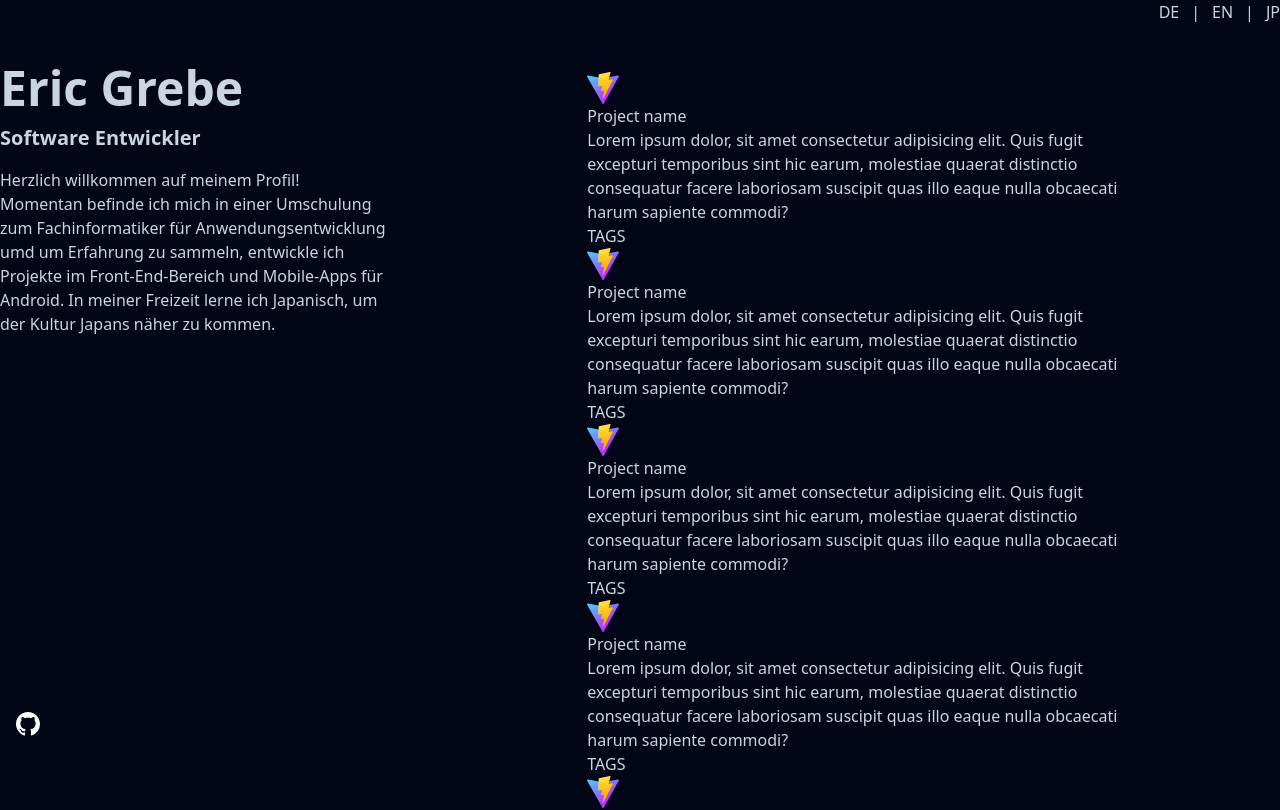
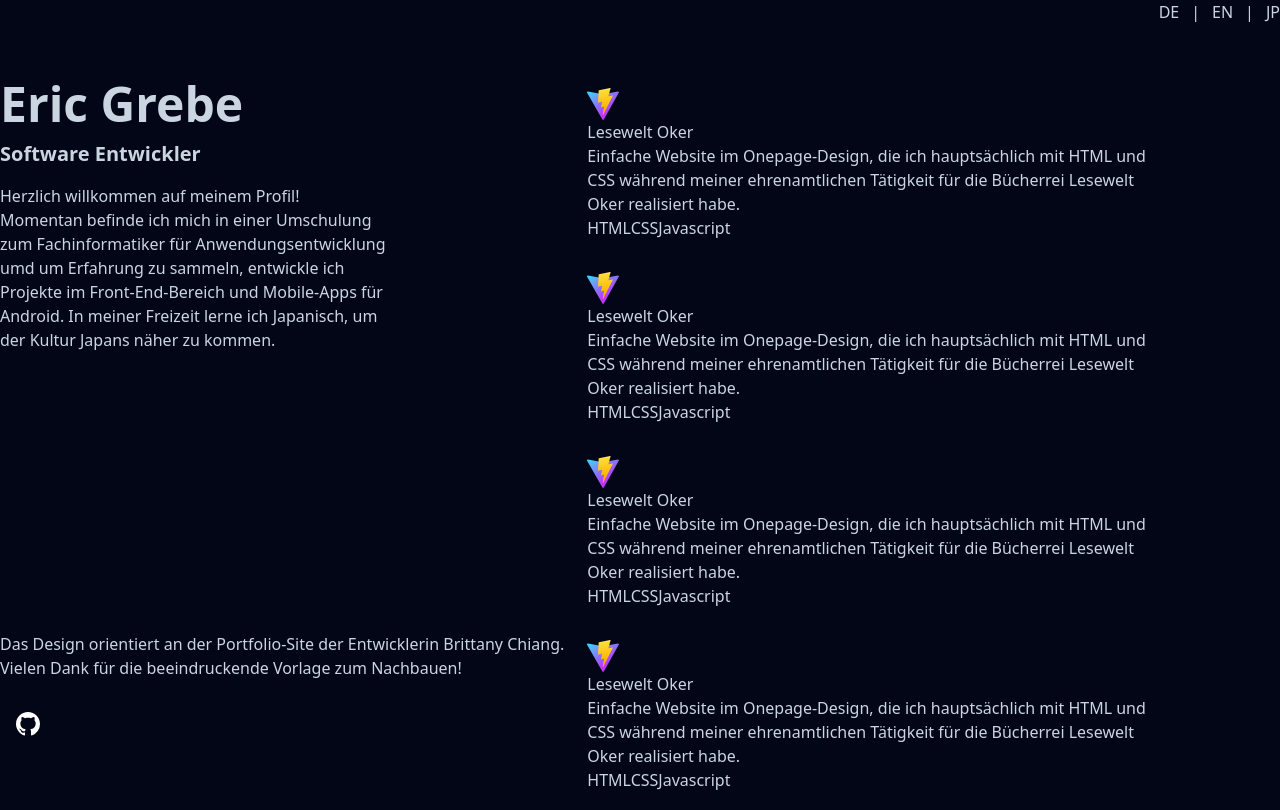
Before and after one commit to Jiyuu5/PortfolioWebsite, a React (Vite) app: page / in a window 1280 px wide. Shown: the top 810 px of the page. Built offline with nearby package versions, Linux system fonts and the light colour scheme.

Commit message:
Add projct data

```diff
--- a/src/App.jsx
+++ b/src/App.jsx
@@ -22,7 +22,14 @@ export default function App() {
           <div className="sticky top-0 w-full">
             <ul className="flex flex-col justify-between h-dvh">
               <Description language={currentLanguage} />
-              <SocialLinks />
+              <div>
+                <p>
+                  Das Design orientiert an der Portfolio-Site der Entwicklerin
+                  <a href="https://brittanychiang.com/"> Brittany Chiang</a>.
+                  Vielen Dank für die beeindruckende Vorlage zum Nachbauen!
+                </p>
+                <SocialLinks />
+              </div>
             </ul>
           </div>
         </section>
--- a/src/components/Card.jsx
+++ b/src/components/Card.jsx
@@ -1,8 +1,10 @@
+import { PROJECTS } from "./data";
+
 /* eslint-disable react/no-unknown-property */
 export default function Card() {
   return (
     <>
-      <div className="">
+      <div>
         <div>
           <svg
             xmlns="http://www.w3.org/2000/svg"
@@ -47,14 +49,11 @@ export default function Card() {
           </svg>
         </div>
         <div>
-          <h2>Project name</h2>
-          <p>
-            Lorem ipsum dolor, sit amet consectetur adipisicing elit. Quis fugit
-            excepturi temporibus sint hic earum, molestiae quaerat distinctio
-            consequatur facere laboriosam suscipit quas illo eaque nulla
-            obcaecati harum sapiente commodi?
-          </p>
-          <div>TAGS</div>
+          <h2>
+            <a href="https://leseweltoker.de/">{PROJECTS[0].title}</a>
+          </h2>
+          <p>{PROJECTS[0].description}</p>
+          <div>{PROJECTS[0].tags}</div>
         </div>
       </div>
     </>
--- a/src/components/CardList.jsx
+++ b/src/components/CardList.jsx
@@ -2,7 +2,7 @@ import Card from "./Card";
 
 export default function CardList() {
   return (
-    <ul className="mt-16">
+    <ul className="mt-20 flex flex-col gap-8">
       <Card />
       <Card />
       <Card />
--- a/src/components/data.js
+++ b/src/components/data.js
@@ -15,3 +15,13 @@ export const DESCRIPTIONS = {
       "私のプロフィールへようこそ！現在、アプリケーション開発のITスペシャリストとして再研修中で、経験を積むために、フロントエンド領域とアンドロイド向けモバイルアプリのプロジェクトを開発しています。余暇には日本の文化に近づくために日本語を勉強しています。",
   },
 };
+
+export const PROJECTS = [
+  {
+    title: "Lesewelt Oker",
+    description:
+      "Einfache Website im Onepage-Design, die ich hauptsächlich mit HTML und CSS während meiner ehrenamtlichen Tätigkeit für die Bücherrei Lesewelt Oker realisiert habe. ",
+    image: "",
+    tags: ["HTML", "CSS", "Javascript"],
+  },
+];
--- a/src/components/description.jsx
+++ b/src/components/description.jsx
@@ -5,7 +5,7 @@ export default function Description({ language }) {
   const currentLanguage = DESCRIPTIONS[language];
 
   return (
-    <div className="mt-16">
+    <div className="mt-20">
       <h1 className="text-5xl font-bold">Eric Grebe</h1>
       <h2 className="text-xl font-bold mt-3">{currentLanguage.title}</h2>
       <p className="mt-4 w-2/3">{currentLanguage.description}</p>
```
